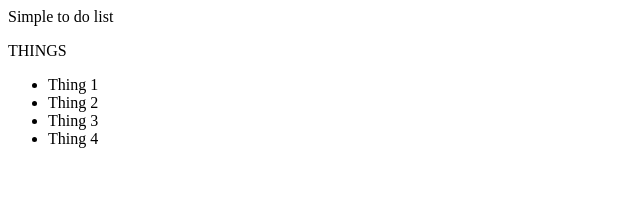
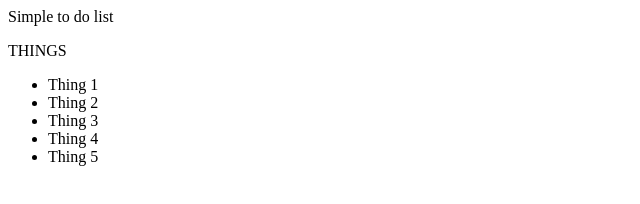
Before and after one commit to ohillou/to-do-list, a plain HTML site: page index.html in a window 1280 px wide. Shown: the full height of the page, 0-640 px from the left. Drawn offline with Linux system fonts and the light colour scheme.

Commit message:
Added a Thing
Thing 5

```diff
--- a/index.html
+++ b/index.html
@@ -12,6 +12,7 @@
 <li>Thing 2</li>
 <li>Thing 3</li>
 <li>Thing 4</li>
+<li>Thing 5</li>
 </ul>
 
 </body>
```
